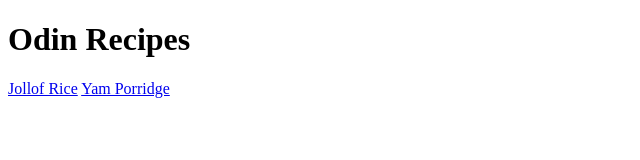
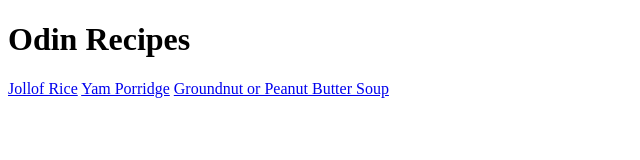
Before and after one commit to Frederick-Teye/odin-recipes, a plain HTML site: page index.html in a window 1280 px wide. Shown: the whole page, without its empty margins (0-640 px from the left). Drawn offline with Linux system fonts and the light colour scheme.

Commit message:
Add groundnut-soup.html to recipes and linked it to index.html
I am going to add groundnut or peanut butter soup recipe to my list of
recipes.

```diff
--- a/index.html
+++ b/index.html
@@ -9,5 +9,6 @@
     <h1>Odin Recipes</h1>
     <a href="./recipes/jollof.html">Jollof Rice</a>
     <a href="./recipes/yam-porridge.html">Yam Porridge</a>
+    <a href="./recipes/groundnut-soup.html">Groundnut or Peanut Butter Soup</a>
 </body>
 </html>
```
Also changed, not shown: recipes/groundnut-soup.html (added).
